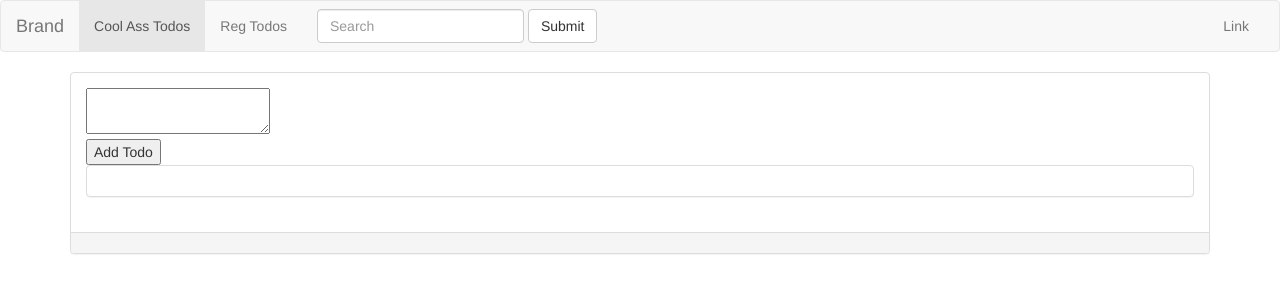
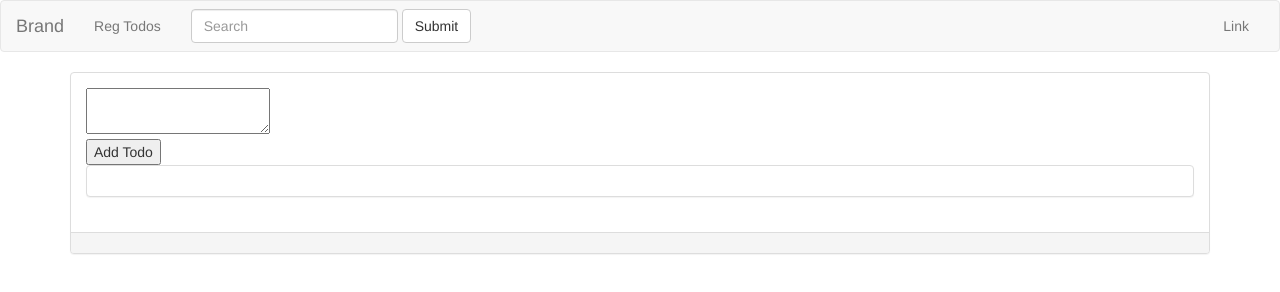
Before and after one commit to jta37/simple-todo, a website: page index.html in a window 1280 px wide. Drawn offline with Linux system fonts and the light colour scheme; files whose address does not match are found by name.

Commit message:
remove link

```diff
--- a/index.html
+++ b/index.html
@@ -31,7 +31,7 @@
     <!-- Collect the nav links, forms, and other content for toggling -->
     <div class="collapse navbar-collapse" id="bs-example-navbar-collapse-1">
       <ul class="nav navbar-nav">
-        <li class="active"><a href="#/cool_todos">Cool Ass Todos</a>
+        <!-- <li class="active"><a href="#/cool_todos">Cool Ass Todos</a> -->
           <span class="sr-only">(current)</span></a></li>
         <li><a href="#/">Reg Todos</a></li>
 
--- a/public/javascripts/app.js
+++ b/public/javascripts/app.js
@@ -9,7 +9,7 @@ TodoApp.config(["$routeProvider", "$locationProvider",
         templateUrl: "views/root.html",
         controller: "TodosCtrl"
       }).
-      when("/cool_todos", {
+      when("#/cool_todos", {
         templateUrl: "views/cool_todos",
         controller: "TodosCtrl"
       });
```
